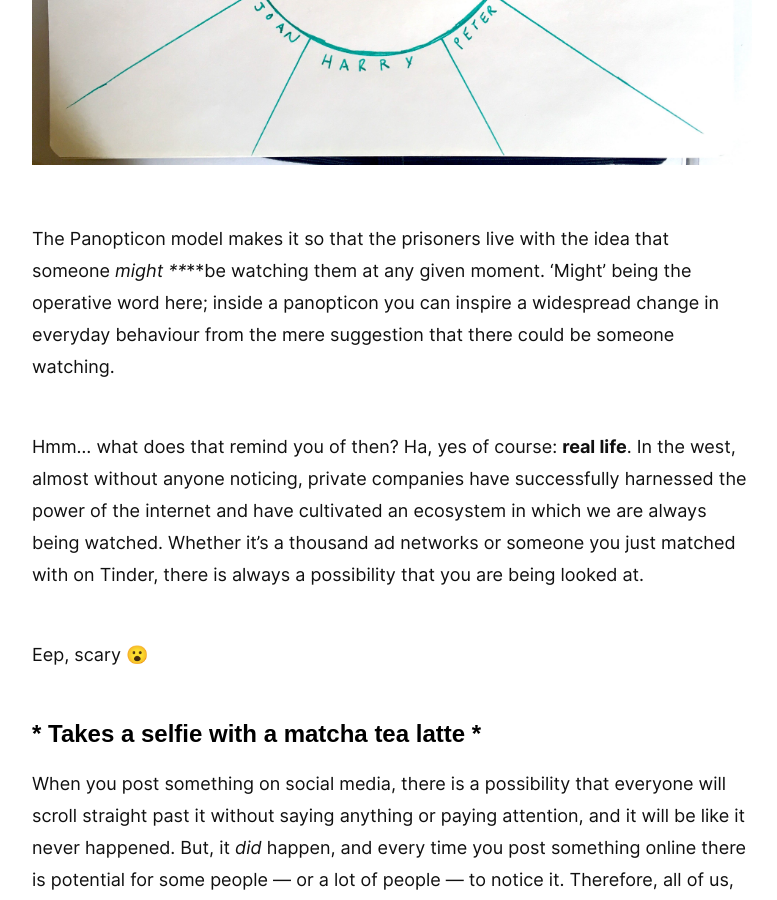
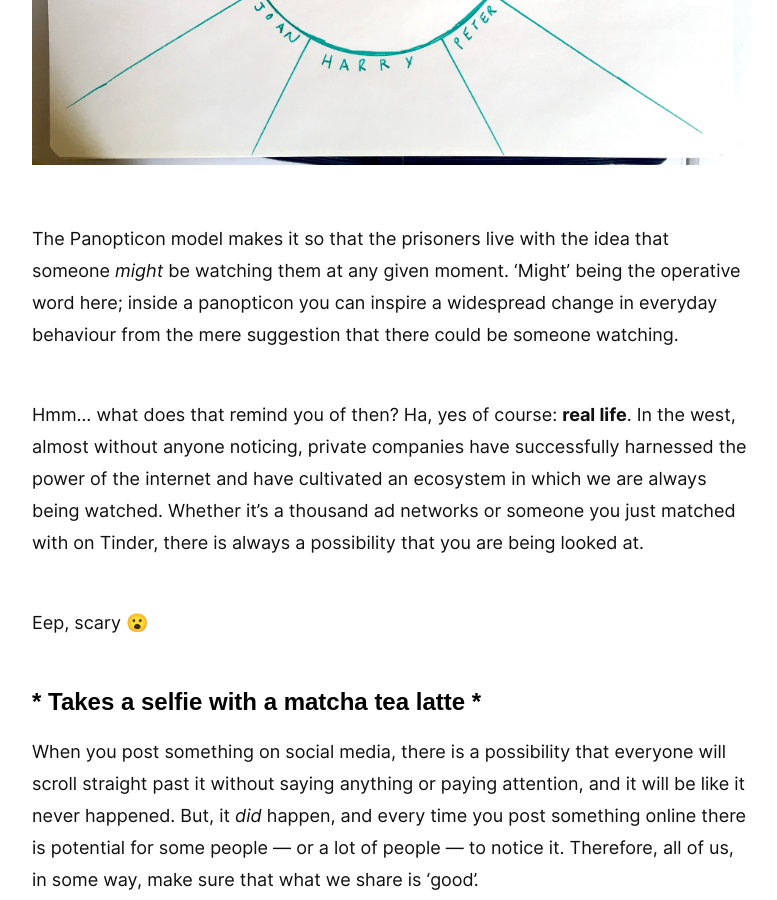
Before and after one commit to metomic/blog, a Jekyll site: the page built from _posts/2019-05-14-panopticon.md, in a window 1280 px wide and 900 px high, scrolled down 3021 px. Shown: the whole window, without its empty margins (248-1025 px from the left). Built offline with Jekyll 4.4.1, drawn with Linux system fonts in a browser that asks for light colours.

```diff
--- a/_posts/2019-05-14-panopticon.md
+++ b/_posts/2019-05-14-panopticon.md
@@ -41,7 +41,7 @@ Fiction over. Back to reality with you, reader. The new prison design I describe
 
 ![](/images/panopticon.jpg)
 
-The Panopticon model makes it so that the prisoners live with the idea that someone *might *****be watching them at any given moment. 'Might' being the operative word here; inside a panopticon you can inspire a widespread change in everyday behaviour from the mere suggestion that there could be someone watching.
+The Panopticon model makes it so that the prisoners live with the idea that someone *might* be watching them at any given moment. 'Might' being the operative word here; inside a panopticon you can inspire a widespread change in everyday behaviour from the mere suggestion that there could be someone watching.
 
 Hmm... what does that remind you of then? Ha, yes of course: **real life**. In the west, almost without anyone noticing, private companies have successfully harnessed the power of the internet and have cultivated an ecosystem in which we are always being watched. Whether it's a thousand ad networks or someone you just matched with on Tinder, there is always a possibility that you are being looked at.
 
```
